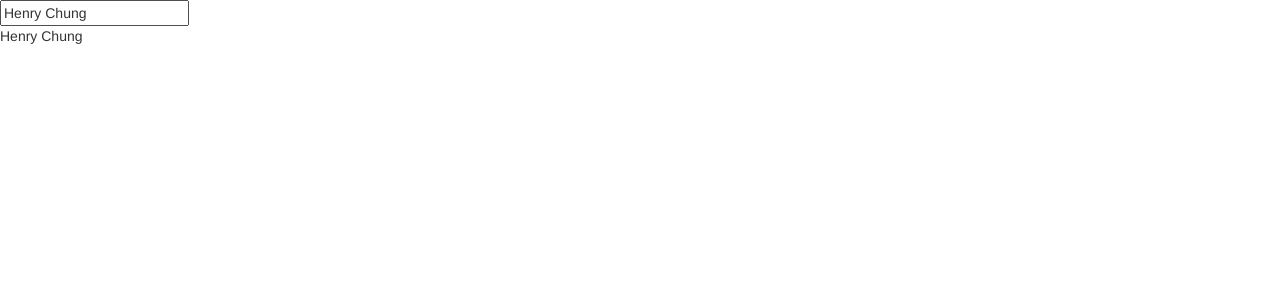
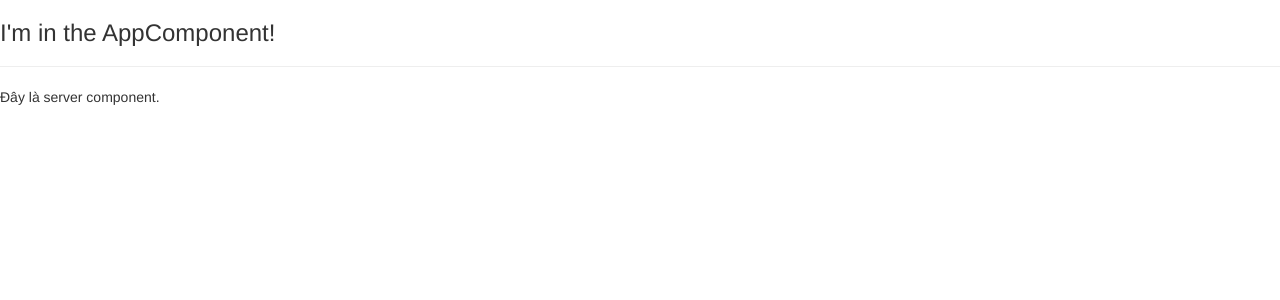
Before and after one commit to chungthehao/Angular_My_First_App, an Angular app: page / in a window 1280 px wide. Shown: the top 300 px of the page. Built offline with nearby package versions, Linux system fonts and the light colour scheme.

Commit message:
Using custom components

```diff
--- a/src/app/app.component.html
+++ b/src/app/app.component.html
@@ -1,3 +1,9 @@
 
-<input type="text" [(ngModel)]="name">
-<p>{{ name }}</p>
+<!-- <input type="text" [(ngModel)]="name">
+<p>{{ name }}</p> -->
+
+<h3>I'm in the AppComponent!</h3>
+
+<hr>
+
+<app-server></app-server>
```
